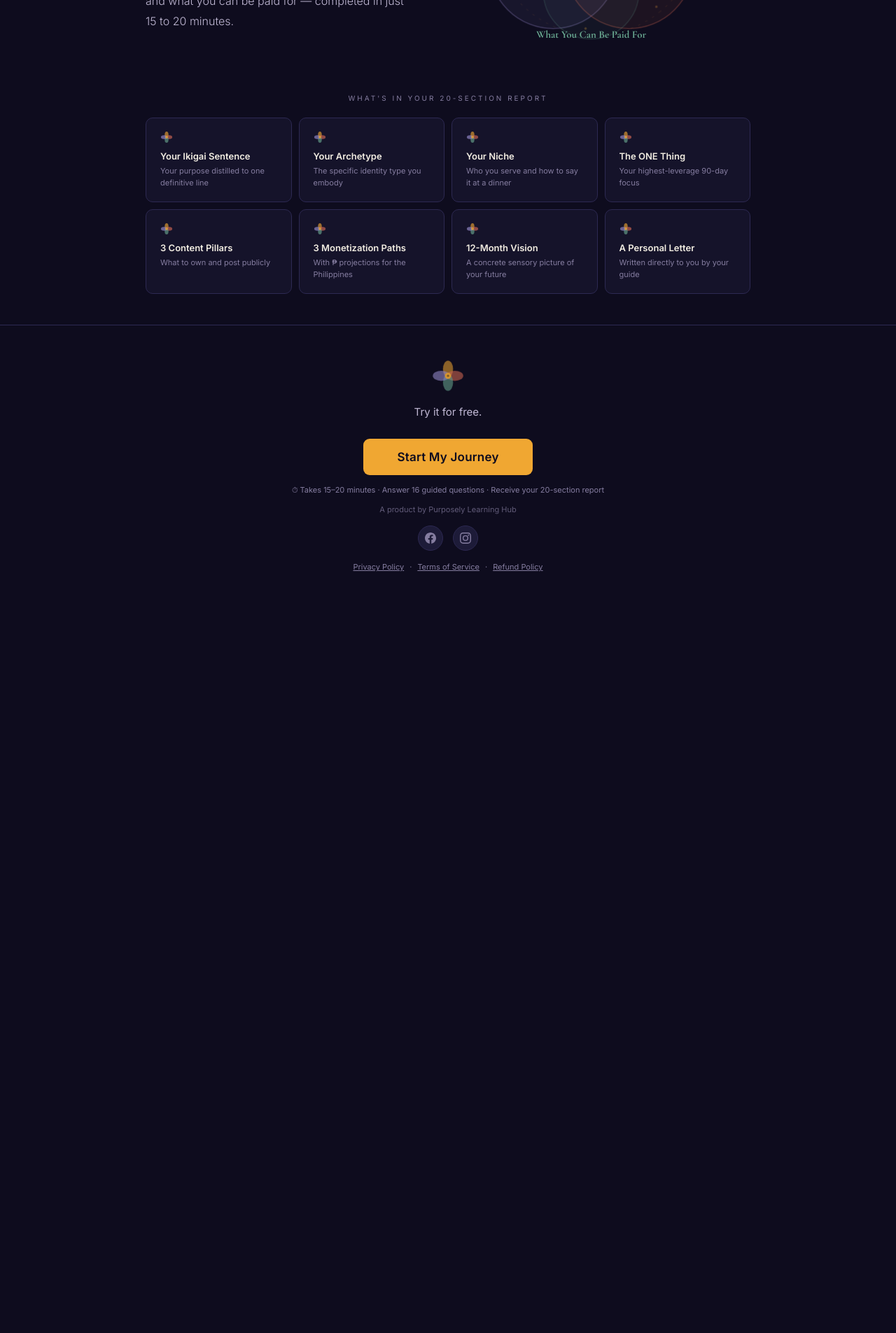
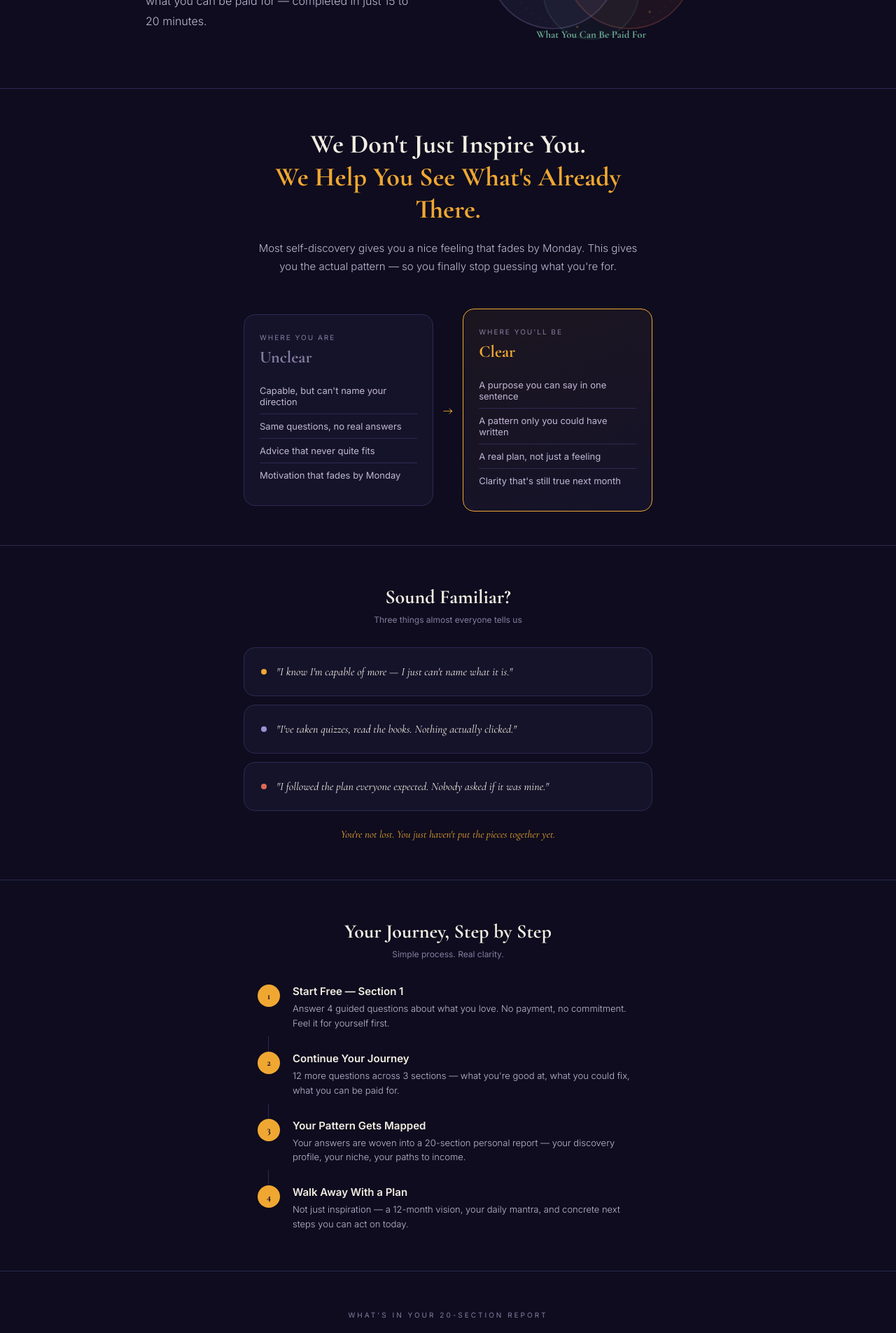
Before and after one commit to bictorinoxs/ikigai-journey, a Next.js app: page / in a window 1280 px wide. Shown: the part 360-2265 px from the top of the page at 70% size. Before the commit the page ends 1225 px from the top, so only its background shows below. Built offline with nearby package versions, Linux system fonts and the light colour scheme.

Commit message:
Add pain hook, compare table, sound familiar, 4-step journey, FAQ to landing page

```diff
--- a/pages/index.js
+++ b/pages/index.js
@@ -498,19 +498,103 @@ const Landing = ({ onStart, isVerifying = false }) => (
           Discover Your<br/><em style={{ color:G.gold }}>Purpose</em>
         </h1>
         <p style={{ fontSize:16, lineHeight:1.85, color:G.soft, marginBottom:32, fontFamily:G.sans, fontWeight:300, maxWidth:420 }}>
-          A guided 16-question journey uncovering what you love, what you're good at, what the world needs, and what you can be paid for — completed in just 15 to 20 minutes.
+          A guided 16-question journey uncovering what you love, what you're good at, what you could fix, and what you can be paid for — completed in just 15 to 20 minutes.
         </p>
       </div>
       <div className="ikigai-hero-diagram" style={{ flexShrink:0, width:420 }}><IkigaiDiagram/></div>
     </div>
 
+    <div style={{ borderTop:`1px solid ${G.brd}` }}/>
+
+    {/* Pain Hook */}
+    <div style={{ textAlign:'center', padding:'56px 28px 40px' }}>
+      <div style={{ maxWidth:560, margin:'0 auto' }}>
+        <h2 style={{ fontSize:'clamp(26px,4.2vw,38px)', lineHeight:1.22, fontWeight:800, marginBottom:20, fontFamily:G.serif }}>
+          <span style={{ color:G.cream, display:'block' }}>We Don't Just Inspire You.</span>
+          <span style={{ color:G.gold, display:'block' }}>We Help You See What's Already There.</span>
+        </h2>
+        <p style={{ fontSize:15, color:G.soft, fontFamily:G.sans, fontWeight:300, lineHeight:1.7 }}>
+          Most self-discovery gives you a nice feeling that fades by Monday. This gives you the actual pattern — so you finally stop guessing what you're for.
+        </p>
+      </div>
+    </div>
+
+    {/* Where You Are / Where You'll Be */}
+    <div style={{ maxWidth:640, margin:'0 auto', padding:'8px 28px 48px' }}>
+      <div className="ikigai-compare-grid" style={{ display:'flex', alignItems:'center', gap:14 }}>
+        <div style={{ flex:1, background:G.surf, border:`1px solid ${G.brd}`, borderRadius:16, padding:'26px 22px' }}>
+          <p style={{ fontSize:10, letterSpacing:'2px', textTransform:'uppercase', color:G.muted, marginBottom:8, fontFamily:G.sans }}>Where You Are</p>
+          <p style={{ fontFamily:G.serif, fontSize:24, fontWeight:700, color:G.muted, marginBottom:16 }}>Unclear</p>
+          {['Capable, but can\'t name your direction','Same questions, no real answers','Advice that never quite fits','Motivation that fades by Monday'].map((t,i)=>(
+            <p key={i} style={{ fontSize:13, color:G.soft, fontFamily:G.sans, padding:'9px 0', borderTop: i===0 ? 'none' : `1px solid ${G.brd}` }}>{t}</p>
+          ))}
+        </div>
+        <span style={{ color:G.gold, fontSize:22, flexShrink:0 }}>→</span>
+        <div style={{ flex:1, background:`linear-gradient(160deg, rgba(240,167,50,.06), ${G.surf})`, border:`1px solid ${G.gold}`, borderRadius:16, padding:'26px 22px' }}>
+          <p style={{ fontSize:10, letterSpacing:'2px', textTransform:'uppercase', color:G.muted, marginBottom:8, fontFamily:G.sans }}>Where You'll Be</p>
+          <p style={{ fontFamily:G.serif, fontSize:24, fontWeight:700, color:G.gold, marginBottom:16 }}>Clear</p>
+          {['A purpose you can say in one sentence','A pattern only you could have written','A real plan, not just a feeling','Clarity that\'s still true next month'].map((t,i)=>(
+            <p key={i} style={{ fontSize:13, color:G.soft, fontFamily:G.sans, padding:'9px 0', borderTop: i===0 ? 'none' : `1px solid ${G.brd}` }}>{t}</p>
+          ))}
+        </div>
+      </div>
+    </div>
+
+    <div style={{ borderTop:`1px solid ${G.brd}` }}/>
+
+    {/* Sound Familiar? */}
+    <div style={{ maxWidth:640, margin:'0 auto', padding:'56px 28px' }}>
+      <h2 style={{ fontSize:28, fontWeight:700, textAlign:'center', marginBottom:8, fontFamily:G.serif }}>Sound Familiar?</h2>
+      <p style={{ fontSize:12, color:G.muted, textAlign:'center', marginBottom:32, fontFamily:G.sans }}>Three things almost everyone tells us</p>
+      {[
+        [G.gold, "\"I know I'm capable of more — I just can't name what it is.\""],
+        [G.lav,  '"I\'ve taken quizzes, read the books. Nothing actually clicked."'],
+        [G.coral,'"I followed the plan everyone expected. Nobody asked if it was mine."'],
+      ].map(([c,t],i)=>(
+        <div key={i} style={{ background:G.surf, border:`1px solid ${G.brd}`, borderRadius:16, padding:'22px 24px', marginBottom:12, display:'flex', gap:14, alignItems:'flex-start' }}>
+          <span style={{ width:8, height:8, borderRadius:'50%', background:c, marginTop:8, flexShrink:0 }}/>
+          <p style={{ fontFamily:G.serif, fontStyle:'italic', fontSize:16, color:G.cream, lineHeight:1.5 }}>{t}</p>
+        </div>
+      ))}
+      <p style={{ textAlign:'center', marginTop:24, fontFamily:G.serif, fontStyle:'italic', color:G.gold, fontSize:15 }}>
+        You're not lost. You just haven't put the pieces together yet.
+      </p>
+    </div>
+
+    <div style={{ borderTop:`1px solid ${G.brd}` }}/>
+
+    {/* 4-Step Journey */}
+    <div style={{ maxWidth:600, margin:'0 auto', padding:'56px 28px' }}>
+      <h2 style={{ fontSize:28, fontWeight:700, textAlign:'center', marginBottom:8, fontFamily:G.serif }}>Your Journey, Step by Step</h2>
+      <p style={{ fontSize:12, color:G.muted, textAlign:'center', marginBottom:36, fontFamily:G.sans }}>Simple process. Real clarity.</p>
+      {[
+        ['Start Free — Section 1', "Answer 4 guided questions about what you love. No payment, no commitment. Feel it for yourself first."],
+        ['Continue Your Journey', "12 more questions across 3 sections — what you're good at, what you could fix, what you can be paid for."],
+        ['Your Pattern Gets Mapped', "Your answers are woven into a 20-section personal report — your discovery profile, your niche, your paths to income."],
+        ['Walk Away With a Plan', "Not just inspiration — a 12-month vision, your daily mantra, and concrete next steps you can act on today."],
+      ].map(([title,desc],i,arr)=>(
+        <div key={i}>
+          <div style={{ display:'flex', gap:18, alignItems:'flex-start', marginBottom: i<arr.length-1 ? 8 : 0 }}>
+            <div style={{ fontFamily:G.serif, fontSize:14, fontWeight:700, color:G.bg, background:G.gold, width:32, height:32, borderRadius:'50%', display:'flex', alignItems:'center', justifyContent:'center', flexShrink:0 }}>{i+1}</div>
+            <div>
+              <h3 style={{ fontFamily:G.sans, fontSize:15, fontWeight:600, color:G.cream, marginBottom:5 }}>{title}</h3>
+              <p style={{ fontSize:13, color:G.soft, fontFamily:G.sans, fontWeight:300, lineHeight:1.6 }}>{desc}</p>
+            </div>
+          </div>
+          {i<arr.length-1 && <div style={{ width:1, background:G.brd, marginLeft:15, height:22 }}/>}
+        </div>
+      ))}
+    </div>
+
+    <div style={{ borderTop:`1px solid ${G.brd}` }}/>
+
     {/* Features */}
-    <div style={{ maxWidth:920, margin:'0 auto', padding:'8px 28px 44px' }}>
+    <div style={{ maxWidth:920, margin:'0 auto', padding:'56px 28px' }}>
       <p style={{ fontSize:10, letterSpacing:'3px', color:G.muted, textTransform:'uppercase', marginBottom:22, fontFamily:G.sans, textAlign:'center' }}>What's in your 20-section report</p>
       <div className="ikigai-feature-grid" style={{ display:'grid', gridTemplateColumns:'repeat(auto-fit,minmax(190px,1fr))', gap:10 }}>
         {[
           ['Your Ikigai Sentence','Your purpose distilled to one definitive line'],
-          ['Your Archetype','The specific identity type you embody'],
+          ['Your Discovery Profile','The pattern that\'s been true about you all along'],
           ['Your Niche','Who you serve and how to say it at a dinner'],
           ['The ONE Thing','Your highest-leverage 90-day focus'],
           ['3 Content Pillars','What to own and post publicly'],
@@ -525,6 +609,25 @@ const Landing = ({ onStart, isVerifying = false }) => (
           </div>
         ))}
       </div>
+    </div>
+
+    <div style={{ borderTop:`1px solid ${G.brd}` }}/>
+
+    {/* FAQ */}
+    <div style={{ maxWidth:600, margin:'0 auto', padding:'56px 28px' }}>
+      <h2 style={{ fontSize:28, fontWeight:700, textAlign:'center', marginBottom:32, fontFamily:G.serif }}>Common Questions</h2>
+      {[
+        ['How is this different from a personality quiz?', 'Quizzes sort you into a category. Ikigai Journey listens to your actual answers and mirrors back what it\'s noticing — nothing generic, nothing templated.'],
+        ['What if I don\'t finish the full journey?', 'The first 4 questions are free — no payment needed. You\'ll only be asked to continue once you\'ve felt the depth of the experience for yourself.'],
+        ['Do I get to keep my report?', 'Yes. Your full 20-section report is emailed to you and always yours — no subscription, no expiry.'],
+        ['Will this actually work for me?', 'Yes — the process is the same for everyone, but every answer, pattern, and report is built entirely from what you personally share. No two reports are alike.'],
+        ['How long does it take?', '15 to 20 minutes for all 16 questions, at your own pace.'],
+      ].map(([q,a],i,arr)=>(
+        <div key={i} style={{ padding:'20px 0', borderBottom: i<arr.length-1 ? `1px solid ${G.brd}` : 'none' }}>
+          <h3 style={{ fontFamily:G.sans, fontSize:15, fontWeight:600, color:G.cream, marginBottom:8 }}>{q}</h3>
+          <p style={{ fontSize:13, color:G.muted, fontFamily:G.sans, fontWeight:300, lineHeight:1.65 }}>{a}</p>
+        </div>
+      ))}
     </div>
 
     {/* Bottom CTA */}
--- a/styles/globals.css
+++ b/styles/globals.css
@@ -330,3 +330,9 @@ textarea:focus, input:focus {
     padding: 10px 14px 12px !important;
   }
 }
+
+/* Where You Are / Where You'll Be — stack on mobile */
+@media (max-width: 560px) {
+  .ikigai-compare-grid { flex-direction: column !important; }
+  .ikigai-compare-grid > span { transform: rotate(90deg); }
+}
```
